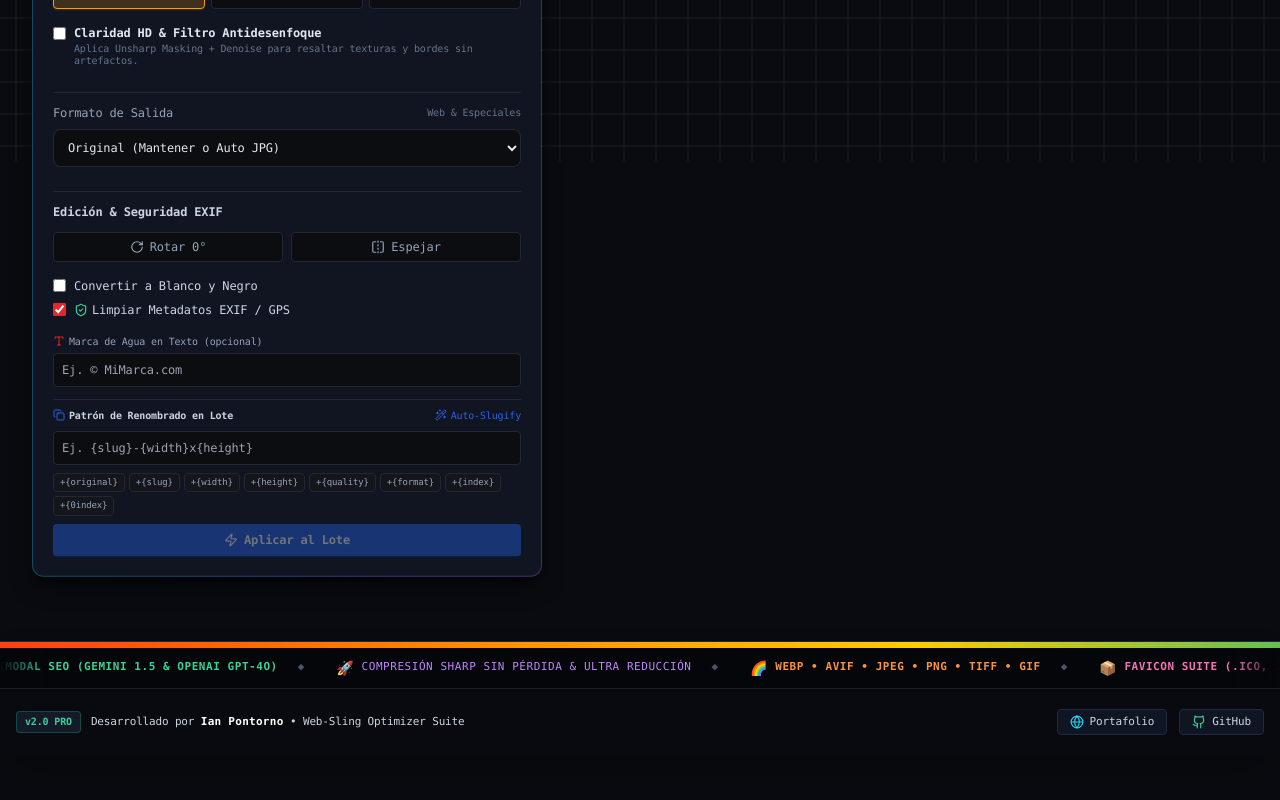
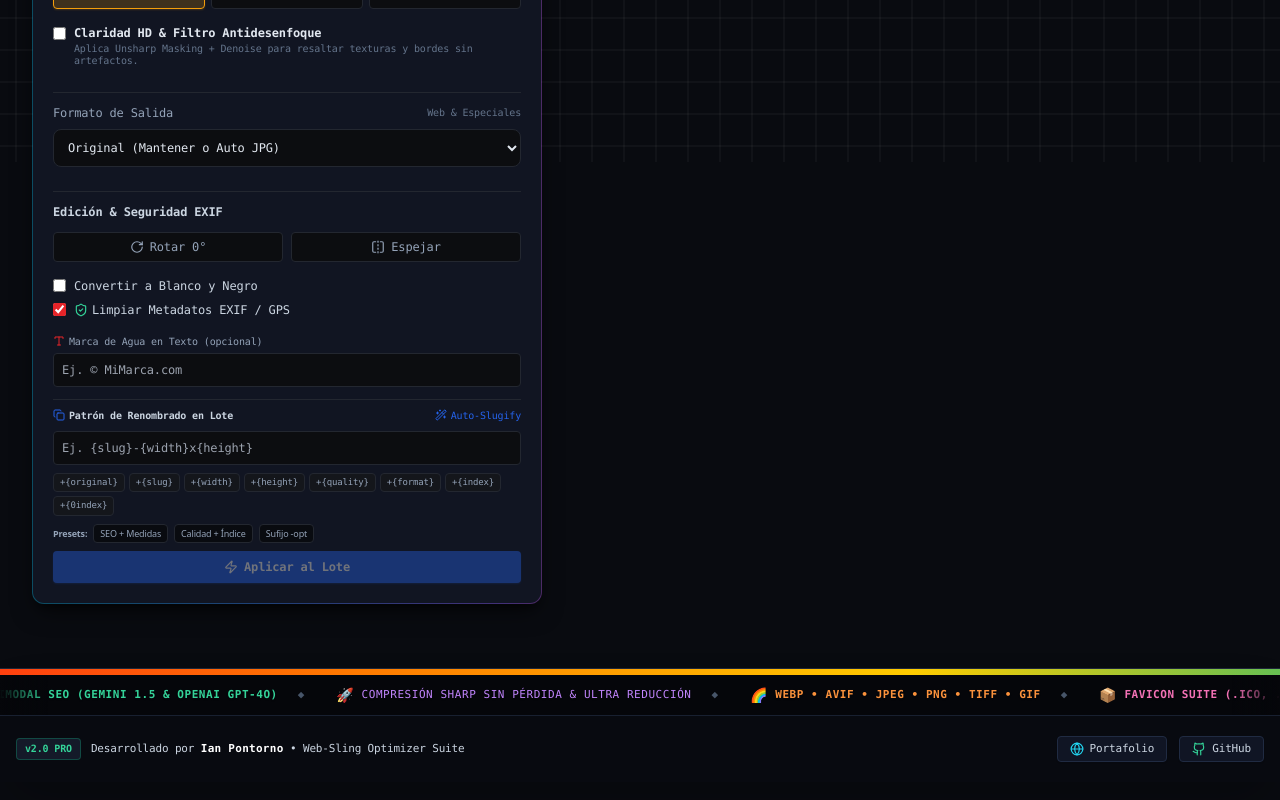
Before and after one commit to Ian9Franco/Web-Sling-Optimizer, a Next.js app: page / in a window 1280 px wide. Shown: the part 638-1438 px from the top of the page. Built offline with nearby package versions, Linux system fonts and the light colour scheme.

Commit message:
fix: add interactive feedback state, smart token separation, and quick presets to batch rename

```diff
--- a/components/SettingsPanel.tsx
+++ b/components/SettingsPanel.tsx
@@ -115,6 +115,7 @@ export const SettingsPanel: React.FC<SettingsPanelProps> = ({
   const [customPresets, setCustomPresets] = useState<CustomPreset[]>([]);
   const [isAddingPreset, setIsAddingPreset] = useState(false);
   const [newPresetName, setNewPresetName] = useState('');
+  const [isApplied, setIsApplied] = useState(false);
 
   // Cargar presets de usuario guardados en localStorage
   useEffect(() => {
@@ -799,15 +800,28 @@ export const SettingsPanel: React.FC<SettingsPanelProps> = ({
               )}
             </div>
 
+            <div className="relative">
               <input
                 type="text"
                 placeholder="Ej. {slug}-{width}x{height}"
                 value={customNamePattern}
                 onChange={(e) => setCustomNamePattern(e.target.value)}
-              className="w-full bg-[#0c0d10] border border-[#232730] focus:border-[#2563eb] text-xs font-mono rounded p-2 text-white outline-none"
+                className="w-full bg-[#0c0d10] border border-[#232730] focus:border-[#2563eb] text-xs font-mono rounded p-2 pr-8 text-white outline-none"
               />
+              {customNamePattern && (
+                <button
+                  type="button"
+                  onClick={() => setCustomNamePattern('')}
+                  className="absolute right-2 top-1/2 -translate-y-1/2 text-slate-500 hover:text-white p-1"
+                  title="Limpiar patrón"
+                >
+                  <X className="w-3.5 h-3.5" />
+                </button>
+              )}
+            </div>
 
-            {/* Tokens rápidos */}
+            {/* Plantillas recomendadas y Tokens rápidos */}
+            <div className="space-y-1.5">
               <div className="flex flex-wrap gap-1 text-[9px] font-mono">
                 {[
                   { label: '{original}', token: '{original}' },
@@ -822,13 +836,47 @@ export const SettingsPanel: React.FC<SettingsPanelProps> = ({
                   <button
                     key={t.token}
                     type="button"
-                  onClick={() => setCustomNamePattern(prev => `${prev}${t.token}`)}
-                  className="bg-[#14161b] hover:border-[#2563eb] border border-[#232730] text-slate-400 hover:text-white px-1.5 py-0.5 rounded transition"
+                    onClick={() => {
+                      setCustomNamePattern(prev => {
+                        if (!prev) return t.token;
+                        // Si ya tiene contenido y no termina en separador, agregar guión inteligente
+                        const endsWithSep = /[-_.x/]$/i.test(prev);
+                        return endsWithSep ? `${prev}${t.token}` : `${prev}-${t.token}`;
+                      });
+                    }}
+                    className="bg-[#14161b] hover:border-[#2563eb] border border-[#232730] text-slate-400 hover:text-white px-1.5 py-0.5 rounded transition active:scale-95"
                     title={`Insertar comodín ${t.token}`}
                   >
                     +{t.label}
                   </button>
                 ))}
+              </div>
+
+              {/* Presets rápidos de 1 clic */}
+              <div className="flex items-center gap-1.5 text-[9px] text-slate-500 pt-0.5 overflow-x-auto scrollbar-none">
+                <span className="text-slate-400 flex-shrink-0 font-bold">Presets:</span>
+                <button
+                  type="button"
+                  onClick={() => setCustomNamePattern('{slug}-{width}x{height}')}
+                  className="px-1.5 py-0.5 rounded bg-[#090b10] border border-[#232730] hover:border-slate-500 text-slate-400 hover:text-white whitespace-nowrap transition"
+                >
+                  SEO + Medidas
+                </button>
+                <button
+                  type="button"
+                  onClick={() => setCustomNamePattern('{slug}-q{quality}-{0index}')}
+                  className="px-1.5 py-0.5 rounded bg-[#090b10] border border-[#232730] hover:border-slate-500 text-slate-400 hover:text-white whitespace-nowrap transition"
+                >
+                  Calidad + Índice
+                </button>
+                <button
+                  type="button"
+                  onClick={() => setCustomNamePattern('{original}-opt')}
+                  className="px-1.5 py-0.5 rounded bg-[#090b10] border border-[#232730] hover:border-slate-500 text-slate-400 hover:text-white whitespace-nowrap transition"
+                >
+                  Sufijo -opt
+                </button>
+              </div>
             </div>
 
             {/* Vista previa dinámica de renombramiento cuando se ingresa un patrón */}
@@ -863,16 +911,33 @@ export const SettingsPanel: React.FC<SettingsPanelProps> = ({
               );
             })() : null}
 
-            {/* Botón de aplicación inmediata al lote */}
+            {/* Botón de aplicación inmediata al lote con feedback de éxito */}
             <button
               type="button"
-              onClick={() => onApplyBatchRename(customNamePattern)}
+              onClick={() => {
+                onApplyBatchRename(customNamePattern);
+                setIsApplied(true);
+                setTimeout(() => setIsApplied(false), 2500);
+              }}
               disabled={!customNamePattern.trim() || totalImages === 0}
-              className="w-full py-2 px-2 bg-[#2563eb] hover:bg-[#3b82f6] disabled:opacity-40 disabled:hover:bg-[#2563eb] text-white font-mono text-xs font-bold rounded transition flex items-center justify-center gap-1.5 shadow-sm shadow-[#2563eb]/30"
+              className={`w-full py-2 px-2 font-mono text-xs font-bold rounded transition flex items-center justify-center gap-1.5 shadow-sm ${
+                isApplied
+                  ? 'bg-emerald-600 text-white shadow-emerald-600/40 animate-in zoom-in-95 duration-150'
+                  : 'bg-[#2563eb] hover:bg-[#3b82f6] text-white shadow-[#2563eb]/30 disabled:opacity-40 disabled:hover:bg-[#2563eb]'
+              }`}
               title="Aplica este patrón inmediatamente a los nombres de salida de las imágenes actuales"
             >
+              {isApplied ? (
+                <>
+                  <Check className="w-4 h-4 text-white animate-bounce" />
+                  <span>✓ ¡{totalImages} Nombres Aplicados con Éxito!</span>
+                </>
+              ) : (
+                <>
                   <Zap className="w-3.5 h-3.5" />
                   <span>Aplicar al Lote {totalImages > 0 ? `(${totalImages})` : ''}</span>
+                </>
+              )}
             </button>
           </div>
         </div>
```
Lines whose indentation alone changed are shown as unchanged.
